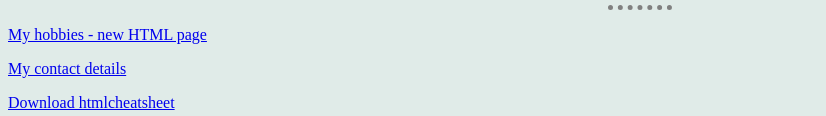
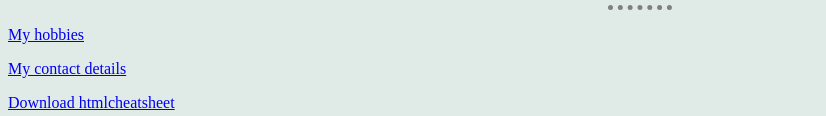
Before and after one commit to danieldodu/css, a plain HTML site: page index.html in a window 1280 px wide. Shown: the part 1129-1245 px from the top of the page, without its empty margins (0-826 px from the left). Drawn offline with Linux system fonts and the light colour scheme.

Commit message:
Update index.html

```diff
--- a/index.html
+++ b/index.html
@@ -134,7 +134,7 @@
       <table>
 
         <hr>
-        <p><a href="Hobbies.html">My hobbies - new HTML page</a></p>
+        <p><a href="Hobbies.html">My hobbies</a></p>
         <p><a href="Contact Details.html">My contact details</a></p>
 
 
```
